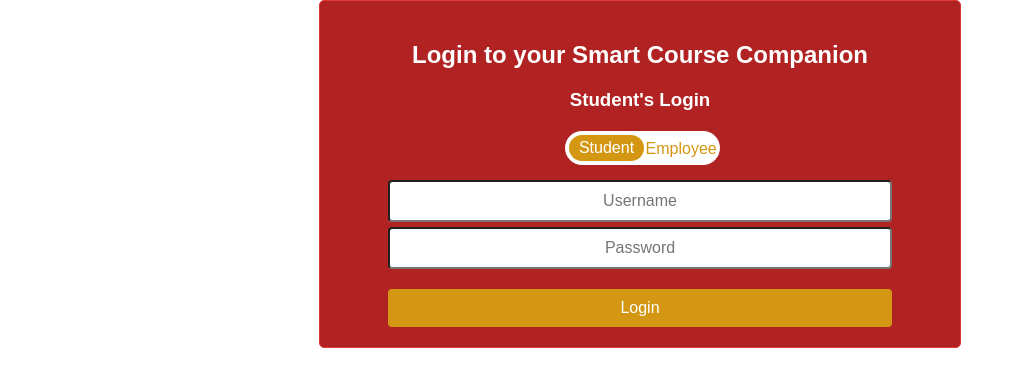
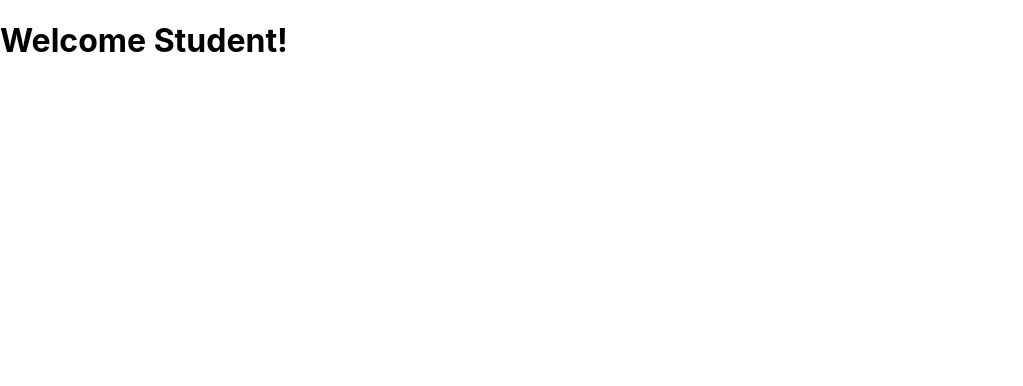
Before and after one commit to s0m3bodi/SOEN287_web_project, a React (Create React App) app: page /student in a window 1280 px wide. Shown: the top 386 px of the page, without its empty margins (0-1023 px from the left). Built offline with nearby package versions, Linux system fonts and the light colour scheme.

Commit message:
Router logic to go to student or teacher page after login

```diff
--- a/package.json
+++ b/package.json
@@ -9,6 +9,7 @@
     "@testing-library/user-event": "^13.5.0",
     "react": "^19.2.4",
     "react-dom": "^19.2.4",
+    "react-router-dom": "^7.13.0",
     "react-scripts": "5.0.1",
     "web-vitals": "^2.1.4"
   },
--- a/src/App.js
+++ b/src/App.js
@@ -1,97 +1,19 @@
-import React, { useState } from 'react';
-import './LoginPage.css';
+import React from "react";
+import { BrowserRouter as Router, Routes, Route } from "react-router-dom";
+import StudentPage from "./pages/StudentPage";
+import TeacherPage from "./pages/TeacherPage";
+import LoginPage from "./pages/LoginPage";
 
-function LoginPage  () { //defines a component that does something
-  const [username, setUsername] = useState(''); //useState creates "states"
-  const [password, setPassword] = useState('');
-  const [error, setError] = useState('');
-  const [isEmployee, setIsEmployee] = useState(false); //for teachers and admin
+function App(){
+  return(
+    <Router>
+      <Routes>
+        <Route path="/" element={<LoginPage/>}/>
+        <Route path="/student" element={<StudentPage/>}/>
+        <Route path="/teacher" element={<TeacherPage/>}/>
+      </Routes>
+    </Router>
+  );
+}
 
-  //hardcode login info
-  const employeeInfo = {
-    username: 'usernameEReal',
-    password: 'passwordEReal',
-  };
-  const studentInfo = {
-    username: 'usernameReal',
-    password: 'passwordReal',
-  };
-
-  const checkLogin = () => {
-    if (!username && !password) { //checks id it is empty
-      setError('Fill the required information.');
-      return;
-    }
-    else if (!password) {
-      setError('Missing password, please input password correctly.');
-      return;
-    }
-    else if(!username) {
-      setError('Missing username, please input username correctly.');
-      return;
-    }
-
-    setError('');
-
-    if(isEmployee) {
-      if (username===employeeInfo.username && password === employeeInfo.password){
-        setError('');
-        alert ('Login Successful!');
-      }
-      else{
-        setError('Invalid username or password.');
-      }
-    }
-    else{
-      if (username === studentInfo.username && password === studentInfo.password) { //checks if password right
-      setError('');
-      alert ('Login Successful!');
-      }
-      else {
-       setError('Invalid username or password.');
-      }
-    }
-  };
-
-  return (
-    <div className="login-page">
-      <h2>Login to your Smart Course Companion</h2>
-      <h3>{isEmployee ? "Employee's Login" : "Student's Login"}</h3>
-      <div className="employee-Toggle">
-        <label className="switch">
-          <input
-          type="checkbox"
-          checked={isEmployee}
-          onChange={() => setIsEmployee(!isEmployee)}
-        />
-        <span className="slider">Employee Employee</span>
-
-
-        </label>
-
-      </div>
-
-      <div className = "Fill1"> {/*box for username */}
-        <input
-          type="text"
-          placeholder="Username"
-          value={username}
-          onChange={(e) => setUsername(e.target.value)}
-          />
-        </div>
-          <div className = "Fill2"> {/*box for password*/}
-        <input
-          type="password"
-          placeholder="Password"
-          value={password}
-          onChange={(e) => setPassword(e.target.value)}
-          />
-        </div>
-        {error && <p className="error">{error}</p>}{/*prints error message if needed*/}
-        <button className = "loginButton" onClick={checkLogin}>Login</button> {/*Login button calls check*/}
-        </div>
-
-  );
-  }
-
-  export default LoginPage;
+export default App;
--- /dev/null
+++ b/src/pages/LoginPage.js
@@ -0,0 +1,101 @@
+import React, { useState } from 'react';
+import { useNavigate } from 'react-router-dom';
+import '../LoginPage.css';
+
+function LoginPage () { //defines a component that does something
+  const [username, setUsername] = useState(''); //useState creates "states"
+  const [password, setPassword] = useState('');
+  const [error, setError] = useState('');
+  const [isEmployee, setIsEmployee] = useState(false); //for teachers and admin
+
+  //hardcode login info
+  const employeeInfo = {
+    username: 'usernameEReal',
+    password: 'passwordEReal',
+  };
+  const studentInfo = {
+    username: 'usernameReal',
+    password: 'passwordReal',
+  };
+
+  const navigate = useNavigate();
+  const checkLogin = () => {
+    if (!username && !password) { //checks id it is empty
+      setError('Fill the required information.');
+      return;
+    }
+    else if (!password) {
+      setError('Missing password, please input password correctly.');
+      return;
+    }
+    else if(!username) {
+      setError('Missing username, please input username correctly.');
+      return;
+    }
+
+    setError('');
+
+    if(isEmployee) {
+      if (username===employeeInfo.username && password === employeeInfo.password){
+        setError('');
+        alert ('Login Successful!');
+        navigate('/teacher');
+      }
+      else{
+        setError('Invalid username or password.');
+      }
+    }
+    else{
+      if (username === studentInfo.username && password === studentInfo.password) { //checks if password right
+      setError('');
+      alert ('Login Successful!');
+      navigate('/student');
+      }
+      else {
+       setError('Invalid username or password.');
+      }
+    }
+  };
+
+  return (
+    <div className="login-page">
+      <h2>Login to your Smart Course Companion</h2>
+      <h3>{isEmployee ? "Employee's Login" : "Student's Login"}</h3>
+      <div className="employee-Toggle">
+        <label className="switch">
+          <input
+          type="checkbox"
+          checked={isEmployee}
+          onChange={() => setIsEmployee(!isEmployee)}
+        />
+        <span className="slider">Employee Employee</span>
+
+
+        </label>
+
+      </div>
+
+      <div className = "Fill1"> {/*box for username */}
+        <input
+          type="text"
+          placeholder="Username"
+          value={username}
+          onChange={(e) => setUsername(e.target.value)}
+          />
+        </div>
+          <div className = "Fill2"> {/*box for password*/}
+        <input
+          type="password"
+          placeholder="Password"
+          value={password}
+          onChange={(e) => setPassword(e.target.value)}
+          />
+        </div>
+        {error && <p className="error">{error}</p>}{/*prints error message if needed*/}
+        <button className = "loginButton" onClick={checkLogin}>Login</button> {/*Login button calls check*/}
+        </div>
+
+  );
+  }
+
+  export default LoginPage;
--- /dev/null
+++ b/src/pages/StudentPage.js
@@ -0,0 +1,11 @@
+import React from 'react';
+
+function StudentPage(){
+    return(
+        <div>
+            <h1>Welcome Student!</h1>
+        </div>
+    );
+}
+
+export default StudentPage;
--- /dev/null
+++ b/src/pages/TeacherPage.js
@@ -0,0 +1,11 @@
+import React from "react";
+
+function TeacherPage(){
+    return(
+        <div>
+            <h1>Welcome teachers</h1>
+        </div>
+    );
+}
+
+export default TeacherPage;
```
Also changed, not shown: 1 other file (tests, documents, lock files or other folders).
